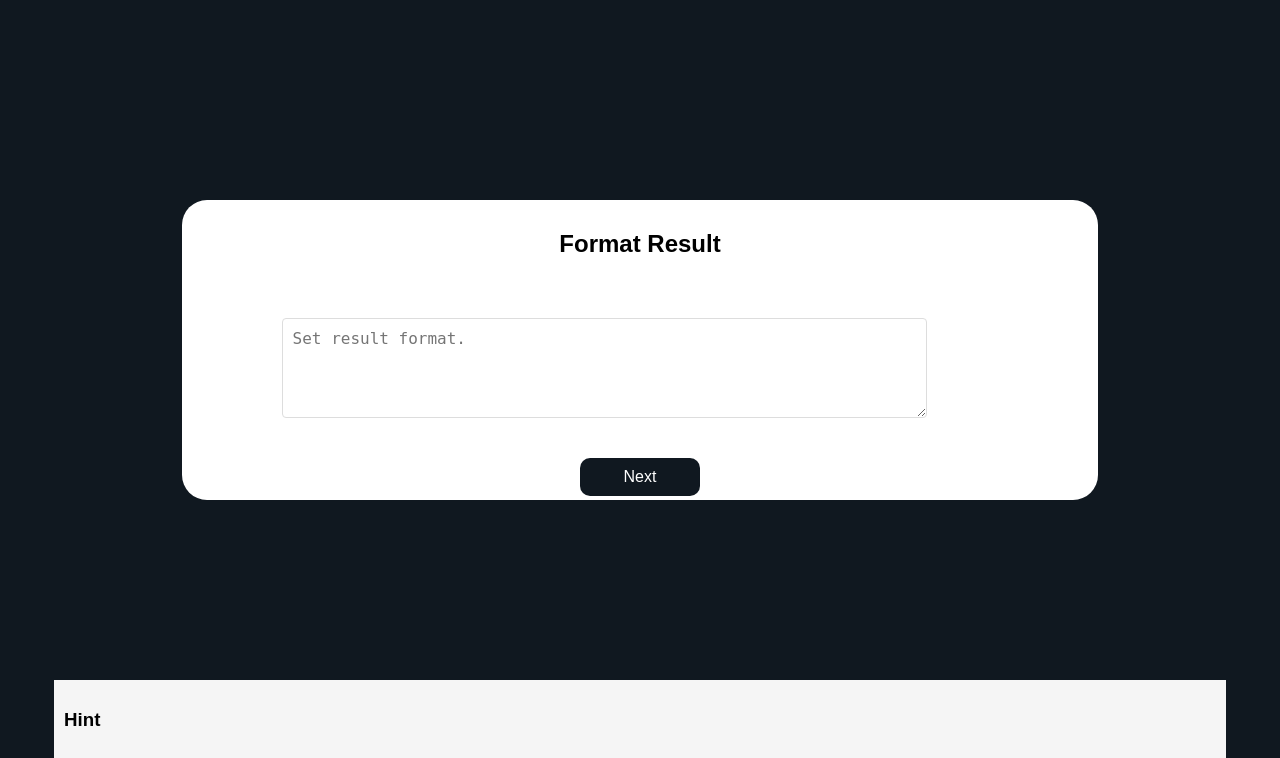
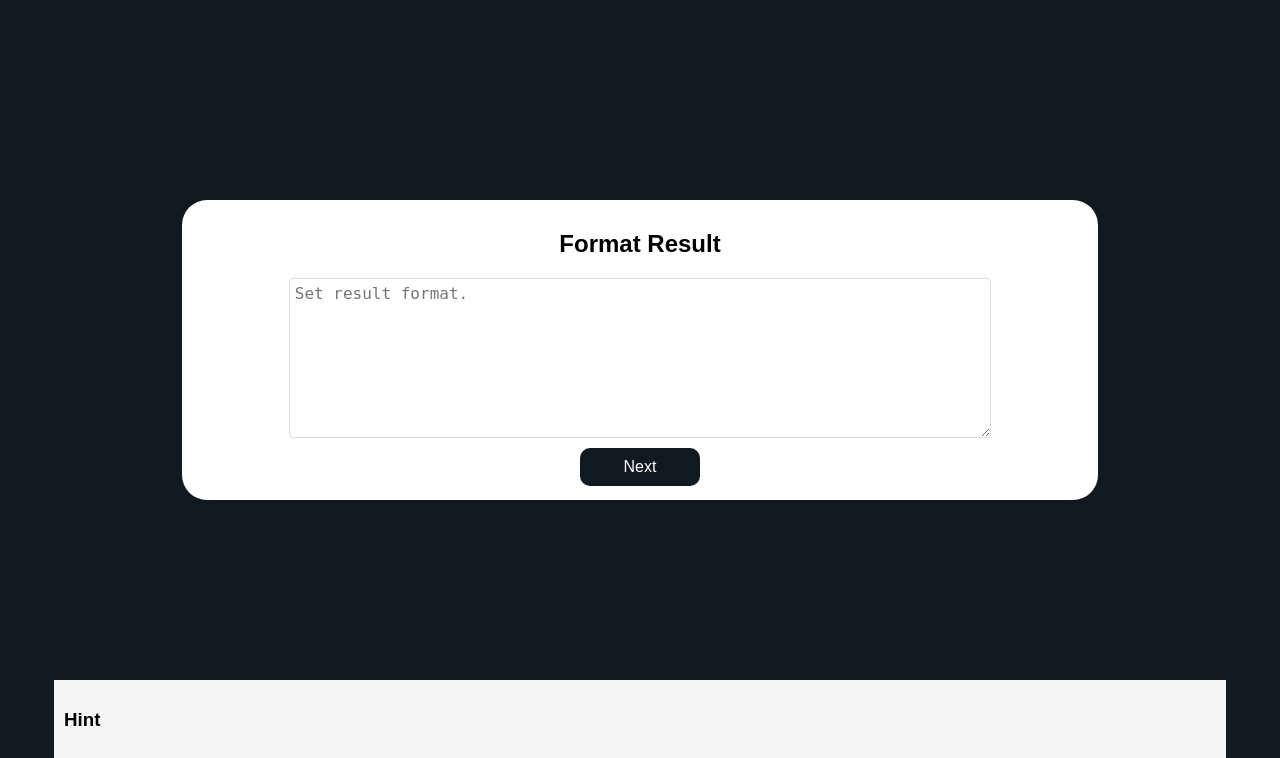
Before and after one commit to aex-ltd/prompt_app, a Django app: page /prompt_format/ in a window 1280 px wide. Shown: the top 758 px of the page. Run offline with Django 5.2, Linux system fonts and the light colour scheme.

Commit message:
updated file

```diff
--- a/user_prompt/static/css/user_style.css
+++ b/user_prompt/static/css/user_style.css
@@ -423,14 +423,18 @@ button[type="submit"]:hover {
     color: gray;
 }
 .p-form{
-    width: 100%;
+    width: 90%;
+    margin: auto;
+    text-align: center;
+    margin-top: -20px;
 }
 .p-form textarea{
-    width: 90%;
+    width: 98%;
     border: 1px solid #ddd;
-    padding: 10px;
-    height: 100px;
-    margin-top: 10px;
+    padding: 5px;
+    height: 160px;
+    margin: auto;
+    margin-top: 20px;
 }
 .p-form button{
     width: 120px;
@@ -438,7 +442,7 @@ button[type="submit"]:hover {
     background-color: #101820;
     color: white;
     float: right;
-    margin-top: 25px;
+    margin-top: 10px;
     border: transparent;
     border-radius: 10px;
     cursor: pointer;
@@ -465,4 +469,5 @@ button[type="submit"]:hover {
 }
 .hint-container p {
     word-break: break-all;
+    color: gray;
 }
```
